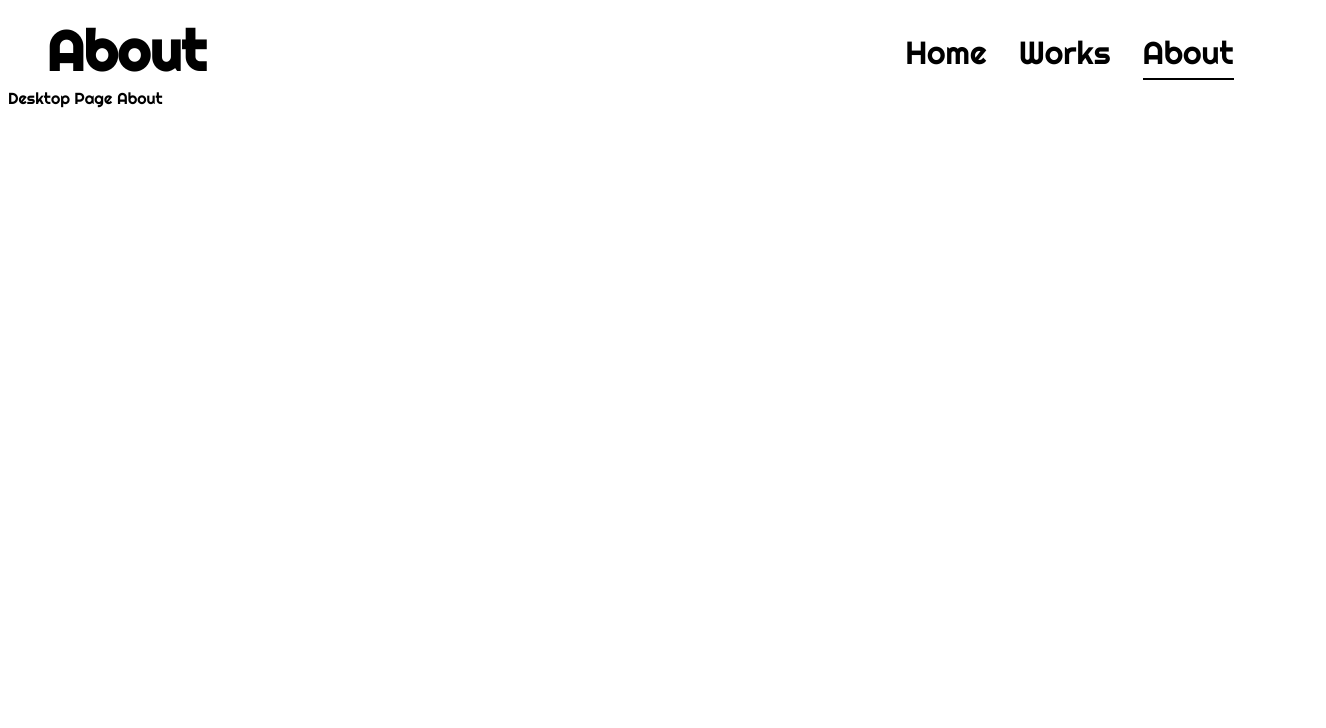
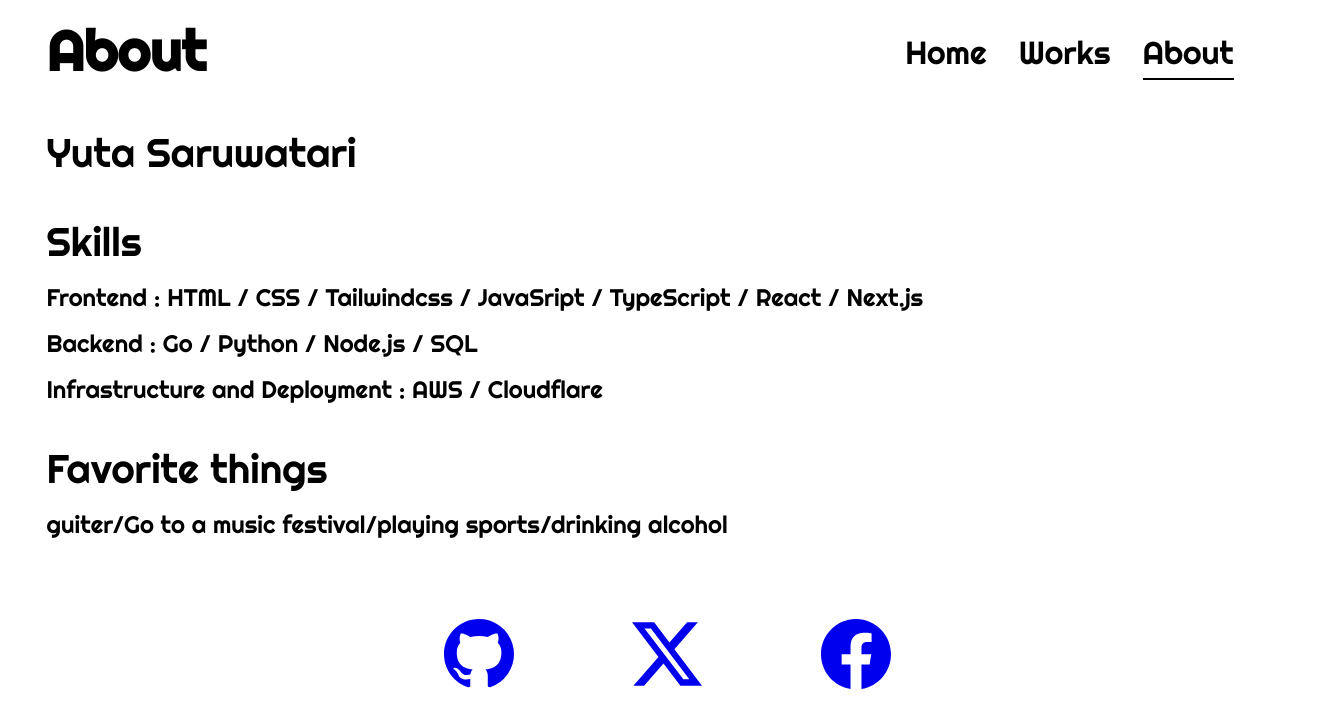
Before and after one commit to uta-s-dao/portfolio, a Next.js app: page /desktop/about in a window 1280 px wide. Shown: the top 728 px of the page, 1326 px wide, since content can reach past the window. Built offline with nearby package versions, Linux system fonts and the light colour scheme.

Commit message:
add about section and sns icon

```diff
--- a/package.json
+++ b/package.json
@@ -11,7 +11,8 @@
   "dependencies": {
     "next": "15.5.4",
     "react": "19.1.0",
-    "react-dom": "19.1.0"
+    "react-dom": "19.1.0",
+    "react-icons": "^5.5.0"
   },
   "devDependencies": {
     "@eslint/eslintrc": "^3",
--- a/src/app/desktop/about/page.tsx
+++ b/src/app/desktop/about/page.tsx
@@ -1,3 +1,41 @@
+import styles from "../page.module.css";
+import { BsGithub, BsTwitterX, BsFacebook } from "react-icons/bs";
+import Link from "next/link";
+
 export default function DesktopAboutPage() {
-  return <div>Desktop Page About</div>;
+  return (
+    <>
+      <div className={styles.myname}>Yuta Saruwatari</div>
+      <div className={styles.myname}>Skills</div>
+      <div className={styles.detail}>
+        Frontend : HTML / CSS / Tailwindcss / JavaSript / TypeScript / React /
+        Next.js
+      </div>
+      <div></div>
+      <div className={styles.detail}>Backend : Go / Python / Node.js / SQL</div>
+      <div></div>
+      <div className={styles.detail}>
+        Infrastructure and Deployment : AWS / Cloudflare
+      </div>
+      <div></div>
+      <div className={styles.myname}>Favorite things</div>
+      <div className={styles.detail}>
+        guiter/Go to a music festival/playing sports/drinking alcohol
+      </div>
+      <div className={styles.icon}>
+        <Link href='https://github.com/uta-s-dao' className={styles.icona}>
+          <BsGithub size={70} />
+        </Link>
+        <Link href='https://x.com/super___thick' className={styles.icona}>
+          <BsTwitterX size={70} />
+        </Link>
+        <Link
+          href='https://www.facebook.com/share/1DRV8gWVED/?mibextid=wwXIfr'
+          className={styles.icona}
+        >
+          <BsFacebook size={70} />
+        </Link>
+      </div>
+    </>
+  );
 }
--- a/src/app/desktop/page.module.css
+++ b/src/app/desktop/page.module.css
@@ -4,3 +4,28 @@
   height: 10vh;
   position: relative;
 }
+
+.myname {
+  font-size: 5vh;
+  padding-left: 3vw;
+  padding-top: 5vh;
+}
+
+.detail {
+  font-size: 3vh;
+  padding-left: 3vw;
+  padding-top: 2vh;
+}
+
+.icon {
+  width: 100vw;
+  display: flex;
+  padding-left: 3vw;
+  padding-top: 10vh;
+  justify-content: center;
+  gap: 5rem;
+}
+
+.icona {
+  margin-right: 3vw;
+}
```
Also changed, not shown: 1 other file (tests, documents, lock files or other folders).
